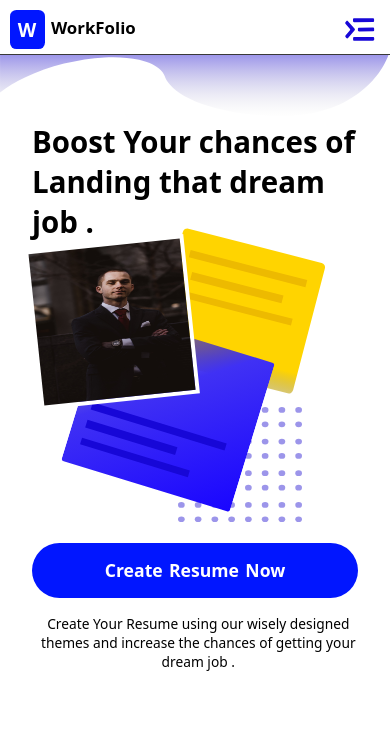
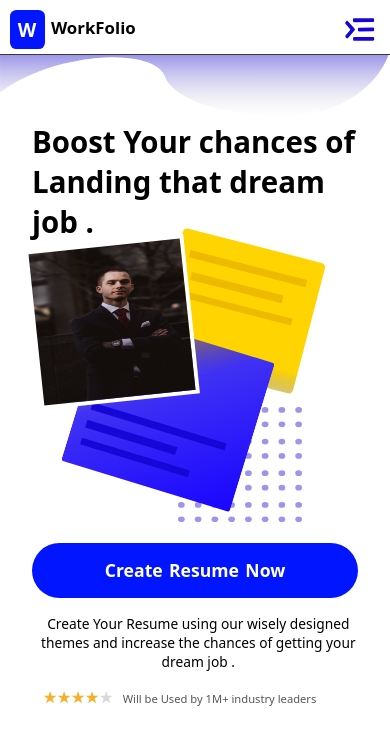
Before and after one commit to soumen974/WorkFolio, a React (Create React App) app: page / in a window 390 px wide. Shown: the top 744 px of the page. Built offline with nearby package versions, Linux system fonts and the light colour scheme.

Commit message:
completing the section01 mobile and desktop view

```diff
--- /dev/null
+++ b/src/Components/EmptyStarIcon.jsx
@@ -0,0 +1,11 @@
+import React from 'react'
+
+export default function EmptyStarIcon() {
+  return (
+    <>
+            <svg xmlns="http://www.w3.org/2000/svg" width="14" height="13" viewBox="0 0 14 13" fill="none">
+            <path d="M7.20412 0L8.7299 4.69586H13.6674L9.67288 7.59807L11.1987 12.2939L7.20412 9.39173L3.20958 12.2939L4.73536 7.59807L0.740819 4.69586H5.67834L7.20412 0Z" fill="#D9D9D9"/>
+            </svg>
+    </>
+  )
+}
--- /dev/null
+++ b/src/Components/FullStarIcon.jsx
@@ -0,0 +1,13 @@
+import React from 'react'
+
+export default function () {
+  return (
+    <>
+
+        <svg xmlns="http://www.w3.org/2000/svg" width="14" height="13" viewBox="0 0 14 13" fill="none">
+        <path d="M7.10207 0L8.62785 4.69586H13.5654L9.57083 7.59807L11.0966 12.2939L7.10207 9.39173L3.10753 12.2939L4.63331 7.59807L0.638768 4.69586H5.57629L7.10207 0Z" fill="#F6B12C"/>
+        </svg>
+
+    </>
+  )
+}
--- a/src/Components/Section01.css
+++ b/src/Components/Section01.css
@@ -36,7 +36,8 @@
 .landing_ad-talk{
     font-size: 1.2rem;
     width: 39%;
-    padding: 1.5rem 0rem ;
+    padding:  1.5rem 0rem 0.5rem 0rem ;
+
 }
 .right_landing_content button{
     padding: 0.85rem 3.2rem ;
@@ -105,7 +106,18 @@ position:relative;
     position:relative;
 
 }
+.starsRates{
+    display: inline-flex;
+    justify-content: space-evenly;
+    padding: 0rem 1rem;
 
+}
+.Rating_talk{
+    font-size: .9rem;
+    padding: 0rem 0.6rem;
+    font-weight: 500;
+    color: rgba(0, 0, 0, 0.662);
+}
 
 
    /* -----------------------actual-- */
@@ -199,6 +211,16 @@ width: 11rem;
      height: 7.2rem;
     width: 8rem;
     }
+    .starsRates{
+        display: inline-flex;
+        justify-content: space-evenly;
+        padding: 0rem 0.69rem;
+
+    }
+    .Rating_talk{
+        font-size: 0.7rem;
+        padding: 0rem 0.6rem;
+    }
 
 
 
--- a/src/Components/Section01.jsx
+++ b/src/Components/Section01.jsx
@@ -1,6 +1,9 @@
 import React from 'react'
 import './Section01.css'
 import Upperimage from "./Images/up_img.jpg";
+import FullStarIcon from './FullStarIcon';
+import EmptyStarIcon from './EmptyStarIcon';
+
 
 export default function Section01() {
   return (
@@ -140,13 +143,21 @@ export default function Section01() {
 
         </div>
 
-        <div className="Down_things">
+                     <div className="Down_things">
 
                         <button>Create Resume Now</button>
                         <div className="landing_ad-talk"> Create Your Resume using our wisely designed themes and increase the chances of getting your dream job .</div>
 
-                        <div className="starsRates"></div>
-                        <div className="Rating_talk"></div>
+                        <div className="starsRates">
+                            <FullStarIcon/>
+                            <FullStarIcon/>
+                            <FullStarIcon/>
+                            <FullStarIcon/>
+                            <EmptyStarIcon/>
+
+                        <div className="Rating_talk">Will be Used by 1M+ industry leaders</div>
+                        </div>
+
                     </div>
 
 
```
